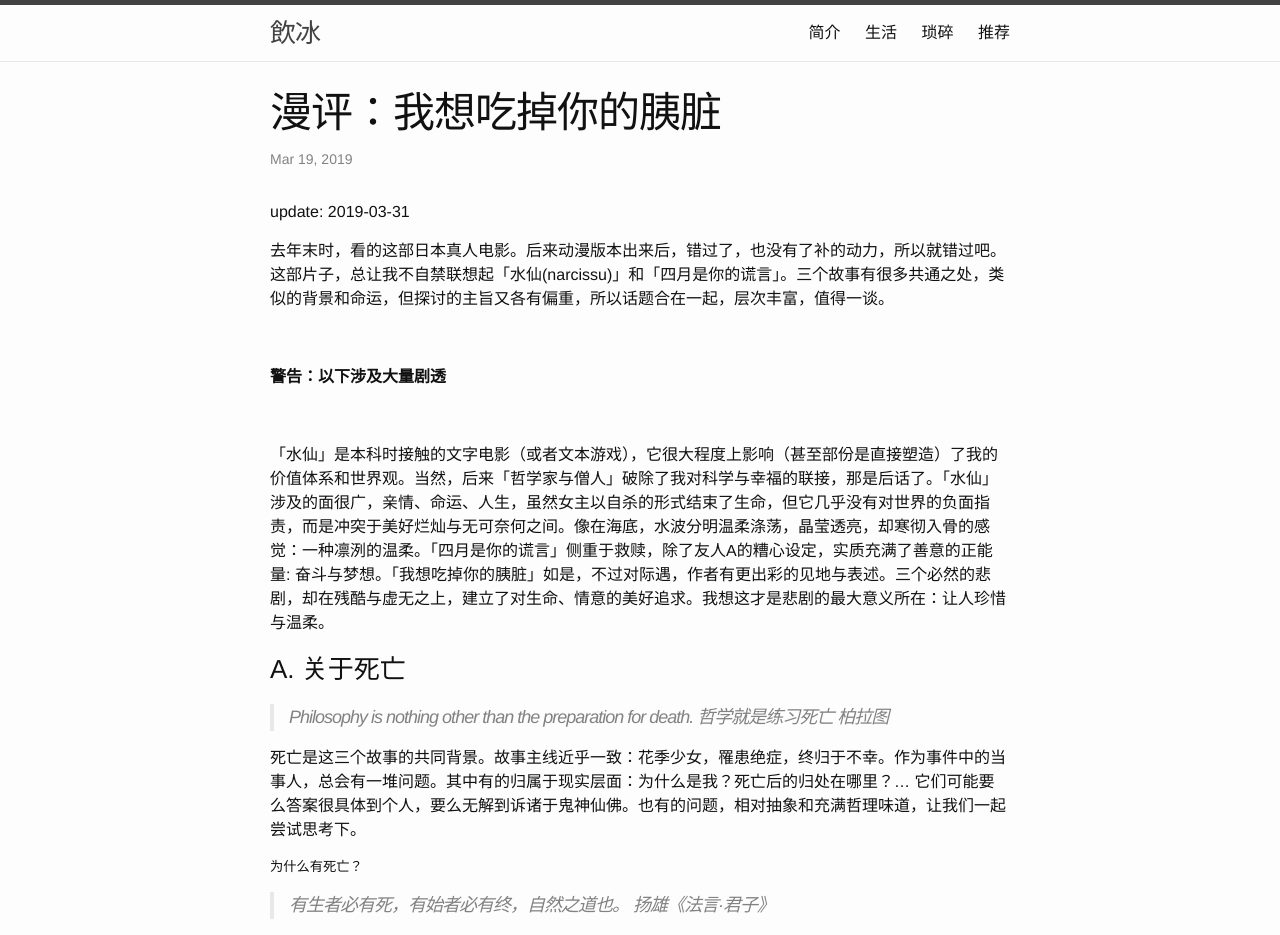
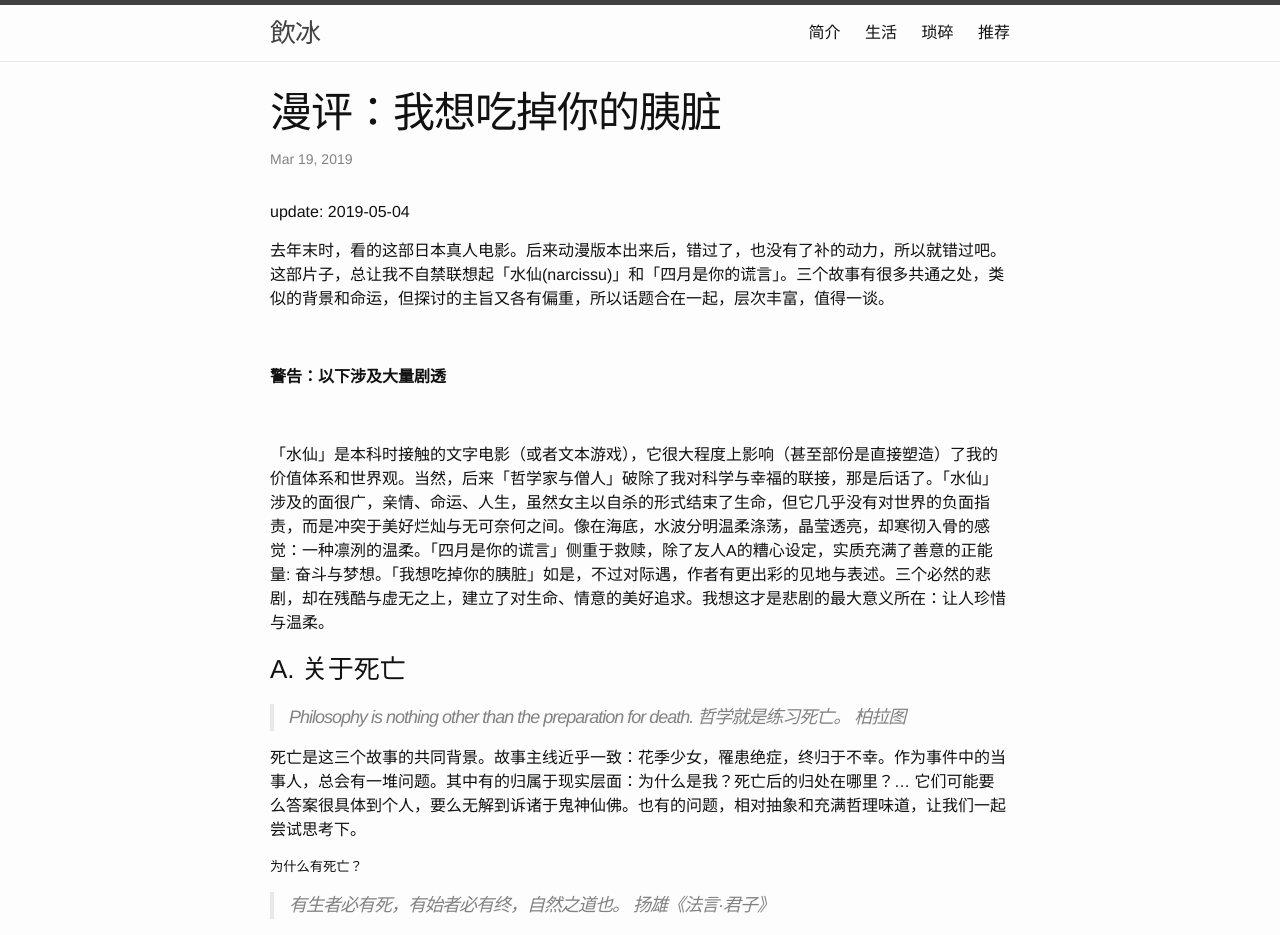
Before and after one commit to facaiy/facaiy.github.io, a Jekyll site: the page built from _posts/2019-03-19-let_me_eat_your_pancreas.md, in a window 1280 px wide. Shown: the top 935 px of the page. Built offline with Jekyll 4.4.1, drawn with Linux system fonts in a browser that asks for light colours; comment, search, counter and statistics services are not loaded.

Commit message:
部份草稿

```diff
--- a/_posts/2019-03-19-let_me_eat_your_pancreas.md
+++ b/_posts/2019-03-19-let_me_eat_your_pancreas.md
@@ -4,10 +4,10 @@ title: "漫评：我想吃掉你的胰脏"
 description: ""
 category: misc
 tags: [anime]
-modify: 2019-03-31 06:14:14
+modify: 2019-05-04 11:21:28
 ---
 
-update: 2019-03-31
+update: 2019-05-04
 
 
 去年末时，看的这部日本真人电影。后来动漫版本出来后，错过了，也没有了补的动力，所以就错过吧。这部片子，总让我不自禁联想起「水仙(narcissu)」和「四月是你的谎言」。三个故事有很多共通之处，类似的背景和命运，但探讨的主旨又各有偏重，所以话题合在一起，层次丰富，值得一谈。
@@ -24,7 +24,7 @@ update: 2019-03-31
 ### A. 关于死亡
 
 > Philosophy is nothing other than the preparation for death.
-> 哲学就是练习死亡
+> 哲学就是练习死亡。
 > 柏拉图
 
 死亡是这三个故事的共同背景。故事主线近乎一致：花季少女，罹患绝症，终归于不幸。作为事件中的当事人，总会有一堆问题。其中有的归属于现实层面：为什么是我？死亡后的归处在哪里？... 它们可能要么答案很具体到个人，要么无解到诉诸于鬼神仙佛。也有的问题，相对抽象和充满哲理味道，让我们一起尝试思考下。
```
